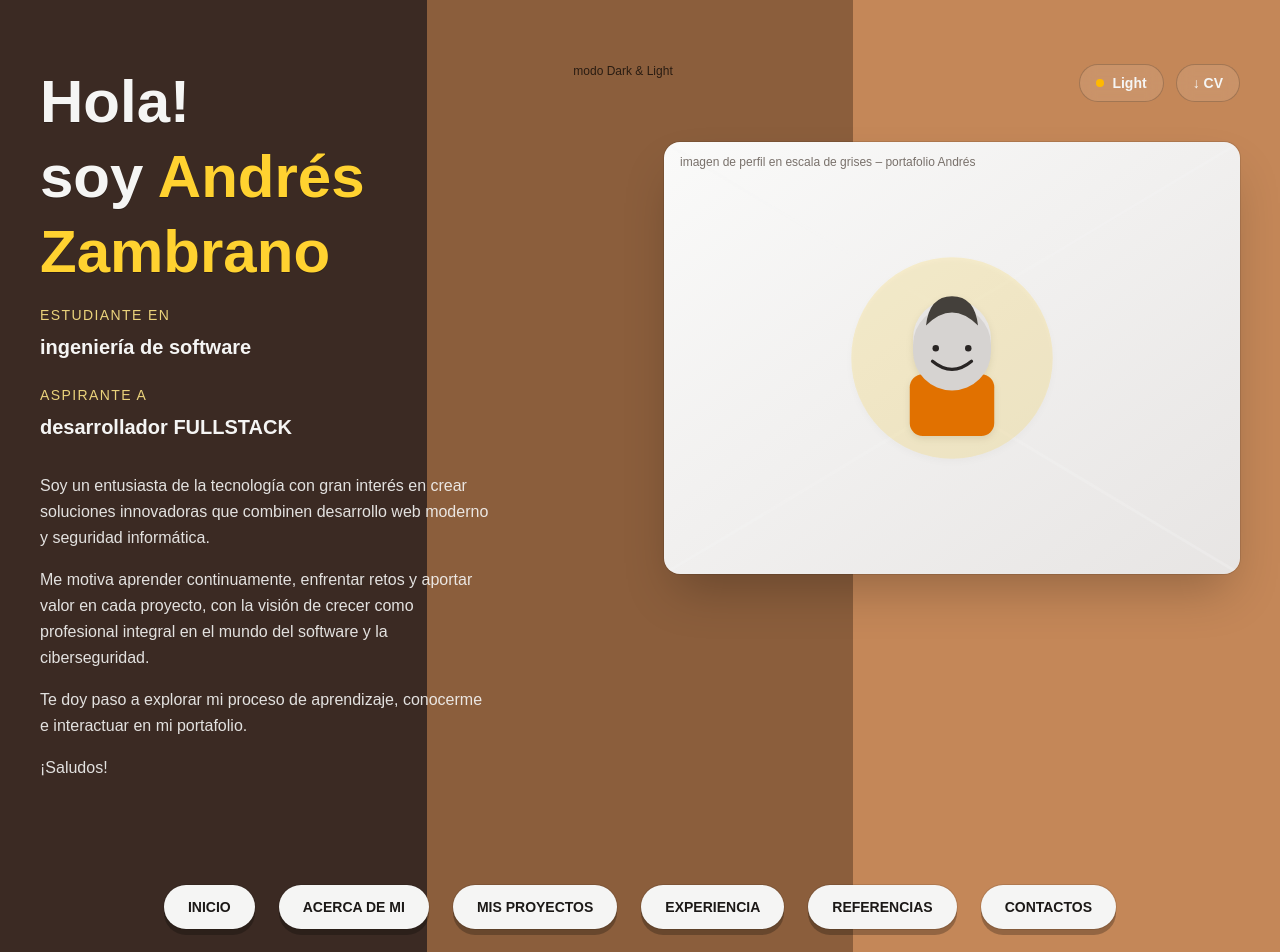
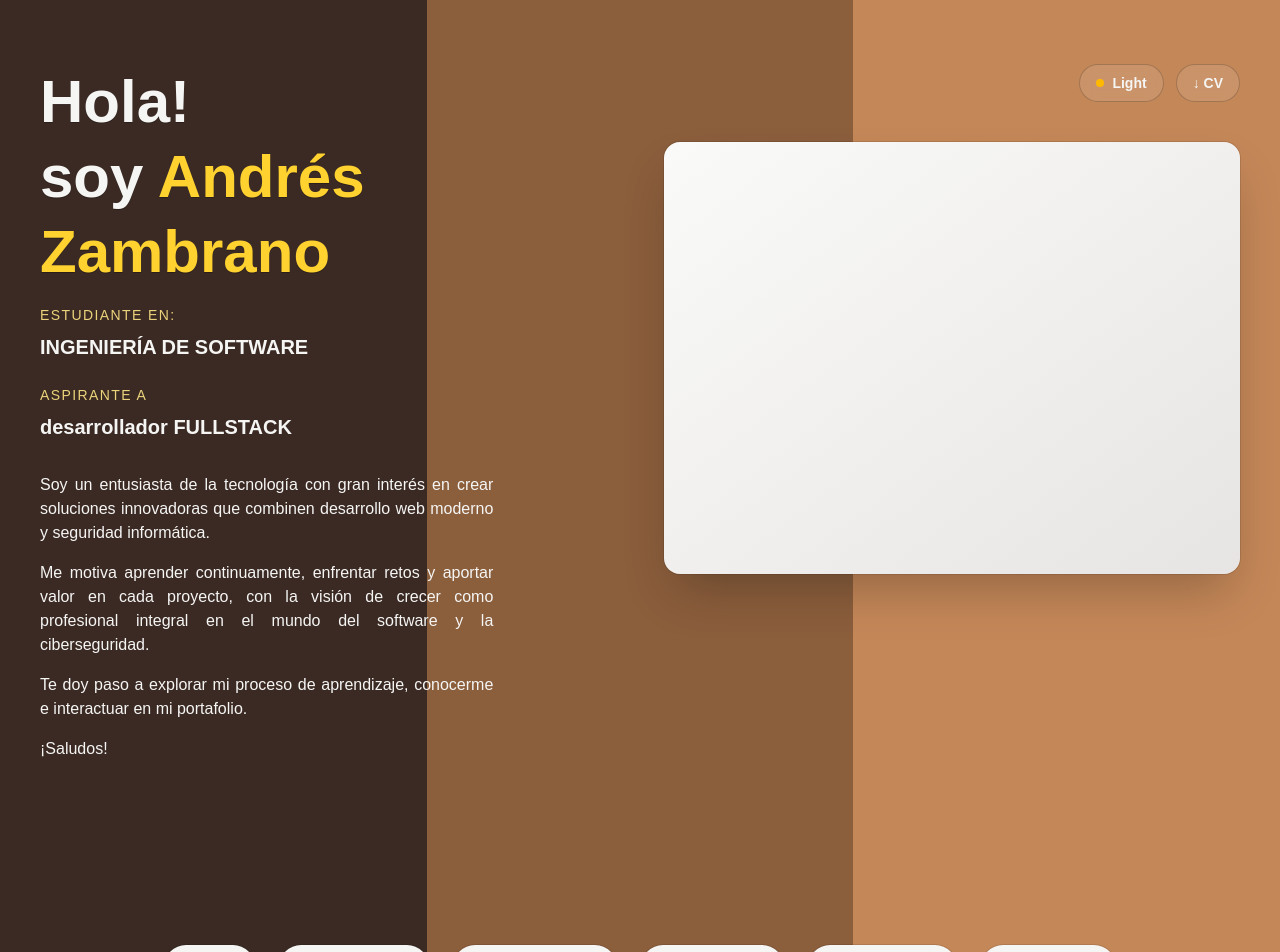
Before and after one commit to andresZam12/aZamb_portf, a Next.js app: page / in a window 1280 px wide. Shown: the top 952 px of the page. Built offline with nearby package versions, Linux system fonts and the light colour scheme.

Commit message:
diseño modificado de página principal

```diff
--- a/src/app/components/PortfolioHero.tsx
+++ b/src/app/components/PortfolioHero.tsx
@@ -1,18 +1,8 @@
 
 "use client";
 import { useEffect, useState } from "react";
-/* ...resto del componente igual... */
 
 
-/**
- * Pantalla de presentación para portafolio (Next.js + TailwindCSS)
- * - Layout principal con grid (2 columnas en desktop) y flex para alineaciones internas.
- * - Semántica HTML (header/main/nav/section/aside/footer).
- * - Fondo dividido en 3 franjas de color (escala de cafés) inspirado en la maqueta.
- * - Imagen/Avatar al lado derecho.
- * - Botones redondos inferiores que navegan a rutas del portafolio.
- * - Toggle Dark/Light con clase `dark` en <html> (Tailwind `darkMode: 'class'`).
- */
 
 export default function PortfolioHero() {
   const [isDark, setIsDark] = useState(false);
@@ -54,15 +44,15 @@ export default function PortfolioHero() {
                 soy <span className="text-amber-300">Andrés Zambrano</span>
               </span>
             </h1>
-            <p className="text-sm uppercase tracking-widest text-amber-200/90">Estudiante en</p>
-            <h2 className="text-xl font-semibold -mt-2">ingeniería de software</h2>
+            <p className="text-sm uppercase tracking-widest text-amber-200/90">Estudiante en:</p>
+            <h2 className="text-xl font-semibold -mt-2">INGENIERÍA DE SOFTWARE</h2>
             <p className="mt-6 text-sm uppercase tracking-widest text-amber-200/90">aspirante a</p>
             <h3 className="text-xl font-semibold -mt-2">
-              desarrollador <span className="uppercase">fullStack</span>
+              desarrollador <span className="uppercase">FULLSTACK</span>
             </h3>
           </header>
 
-          <article className="mt-8 space-y-4 text-stone-100/90 leading-relaxed">
+          <article className="mt-8 space-y-4  text-justify leading-">
             <p>
               Soy un entusiasta de la tecnología con gran interés en crear soluciones innovadoras que combinen
               desarrollo web moderno y seguridad informática.
@@ -82,9 +72,6 @@ export default function PortfolioHero() {
         <aside className="lg:col-span-7 px-6 sm:px-10 py-10 lg:py-16 relative">
           {/* Controles superiores */}
           <nav aria-label="controles" className="flex items-center justify-end gap-3">
-            <span className="text-xs -mt-6 mr-auto hidden lg:block text-black/70 dark:text-white/60">
-              modo Dark & Light
-            </span>
             <span className="sr-only">modo {isDark ? "Dark" : "Light"}</span>
             <button
               onClick={toggleTheme}
@@ -105,35 +92,16 @@ export default function PortfolioHero() {
           <figure
             className="ml-auto mt-10 w-full max-w-xl aspect-[4/3] rounded-2xl bg-gradient-to-br from-stone-50 to-stone-200 dark:from-neutral-900 dark:to-neutral-800 shadow-2xl ring-1 ring-black/10 dark:ring-white/5 grid place-items-center p-8 relative overflow-hidden"
           >
-            {/* sobre líneas estilo "sobre" */}
-            <span className="pointer-events-none absolute inset-0 opacity-30 dark:opacity-10">
-              <svg viewBox="0 0 100 100" preserveAspectRatio="none" className="w-full h-full">
-                <path d="M0 0 L50 40 L100 0" fill="none" stroke="currentColor" strokeWidth="0.6" />
-                <path d="M0 100 L50 60 L100 100" fill="none" stroke="currentColor" strokeWidth="0.6" />
-              </svg>
-            </span>
 
-            {/* Avatar ilustrado en SVG (sin imágenes externas) */}
-            <svg role="img" aria-label="Avatar de Andrés" className="w-52 h-52 drop-shadow-md" viewBox="0 0 128 128">
-              <circle cx="64" cy="64" r="62" className="fill-amber-300/20 dark:fill-stone-700/40" />
-              <circle cx="64" cy="52" r="24" className="fill-stone-200 dark:fill-stone-400" />
-              <rect x="38" y="74" width="52" height="38" rx="8" className="fill-amber-600 dark:fill-stone-600" />
-              <path d="M40 56 a24 24 0 0 1 48 0 v4 a24 24 0 0 1 -48 0z" className="fill-stone-300 dark:fill-stone-500" />
-              <path d="M48 44 q16 -16 32 0 q-2 -18 -16 -18 q-14 0 -16 18z" className="fill-stone-700 dark:fill-stone-800" />
-              <circle cx="54" cy="58" r="2" className="fill-stone-800" />
-              <circle cx="74" cy="58" r="2" className="fill-stone-800" />
-              <path d="M52 66 q12 10 24 0" className="fill-none stroke-stone-800" strokeWidth="2" strokeLinecap="round" />
-            </svg>
 
-            {/* Texto guía dentro del marco */}
-            <figcaption className="absolute top-3 left-4 text-xs text-stone-500 dark:hidden">
-              imagen de perfil en escala de grises – portafolio Andrés
-            </figcaption>
+
+
+
           </figure>
         </aside>
 
         {/* CINTA DE BOTONES REDONDOS */}
-        <footer className="lg:col-span-12 px-6 sm:px-10 py-6 lg:py-10">
+        <footer className="lg:col-span-12 px-6 sm:px-10 py-6 lg:py-30">
           <nav aria-label="secciones del portafolio" className="flex flex-wrap items-center justify-center gap-4 sm:gap-6">
             {[
               { label: "INICIO", href: "/" },
@@ -154,7 +122,7 @@ export default function PortfolioHero() {
           </nav>
 
           {/* Lema */}
-          <p className="mt-6 text-center italic text-sm opacity-80">“si lo puedes imaginar, lo podemos hacer”</p>
+          <p className="mt-6 text-center italic text-s ">“si lo puedes imaginar, se puede hacer”</p>
         </footer>
       </main>
     </div>
```
